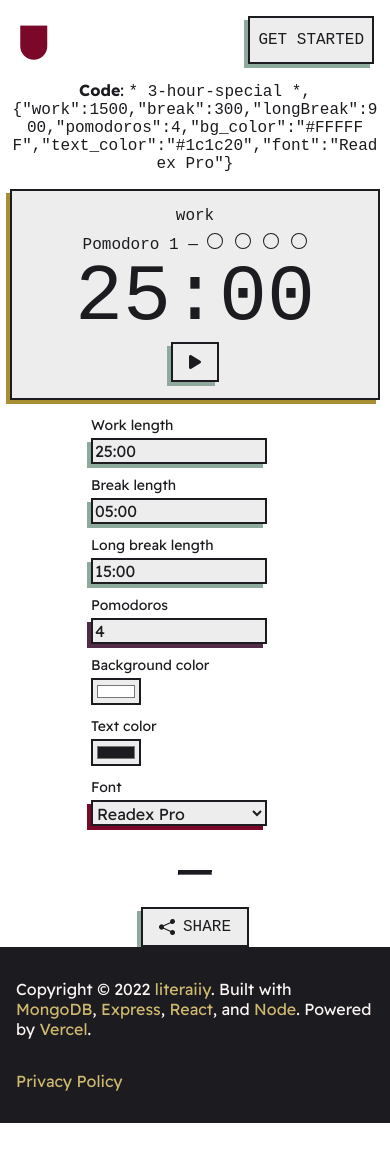
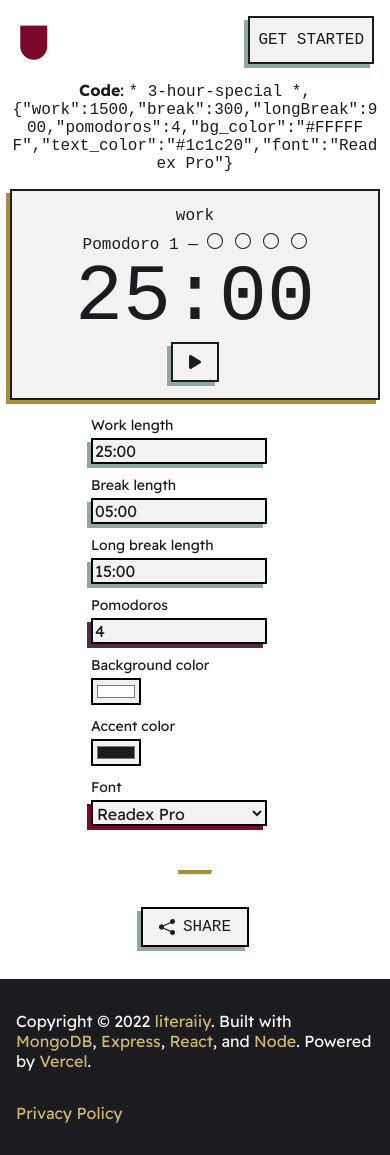
Before and after one commit to literaiiy/campanula, a React (Create React App) app: page /pomo/3-hour-special in a window 390 px wide. Before the commit the page ends 1123 px from the top, so only its background shows below. Built offline with nearby package versions, Linux system fonts and the light colour scheme; a web font is replaced by a local one.

Commit message:
accent color fixed for mobile logo - also added padding for mobile

```diff
--- a/src/components/pomo/Settings.tsx
+++ b/src/components/pomo/Settings.tsx
@@ -22,7 +22,7 @@ export default function Settings(props: Props): JSX.Element {
       <SetOpHMS onUpdate={liftState} id="longBreak" label="Long break length" val={props.defaultOptions.longBreak} def={secToHMS(defaultOptions.longBreak, true)}/>
       <SetOpInteger onUpdate={liftState} id="pomodoros" label="Pomodoros" val={props.defaultOptions.pomodoros} def={"" + defaultOptions.pomodoros}/>
       <SetOpColor onUpdate={liftState} id="bg_color" label="Background color" val={props.defaultOptions.bg_color} def={"" + defaultOptions.bg_color}/>
-      <SetOpColor onUpdate={liftState} id="text_color" label="Text color" val={props.defaultOptions.text_color} def={"" + defaultOptions.text_color}/>
+      <SetOpColor onUpdate={liftState} id="text_color" label="Accent color" val={props.defaultOptions.text_color} def={"" + defaultOptions.text_color}/>
       <SetOpText onUpdate={liftState} id="font" label="Font" val={props.defaultOptions.font} def={"" + defaultOptions.font}/>
     </ul>
   )
--- a/src/routes/pomo.tsx
+++ b/src/routes/pomo.tsx
@@ -26,11 +26,14 @@ export default function Pomo() {
         <style>{`
           :root {
             --bg: ${options.bg_color};
-            --bg2: ${cAdjust(options.bg_color, -7)};
+            --bg2: ${cAdjust(options.bg_color, -5)};
             --bg3: ${cAdjust(options.bg_color, -15)};
             --acc: ${options.text_color};
           }
           .campanula-logo * {
+            ${options.text_color !== "#1c1c20" || options.bg_color !== "#FFFFFF" ? `color: var(--acc) !important` : ''}
+          }
+          .campanula-logo-mobile * {
             ${options.text_color !== "#1c1c20" || options.bg_color !== "#FFFFFF" ? `color: var(--acc) !important` : ''}
           }
           main, nav {
@@ -38,7 +41,7 @@ export default function Pomo() {
           }
           main *, .button, hr {
             color: var(--acc) !important;
-            border-color: var(--acc) !important;
+            ${options.text_color !== "#1c1c20" || options.bg_color !== "#FFFFFF" ? `border-color: var(--acc) !important` : ''};
           }
           button, .button, input, select, .timer, hr {
             background-color: var(--bg2) !important;
--- a/src/styles/ShareMenu.scss
+++ b/src/styles/ShareMenu.scss
@@ -4,9 +4,9 @@
   display: flex;
   flex-direction: row;
   align-items: center;
-  // margin: 0.25rem 0.5rem 0.75rem 0.5rem;
   border: 2px solid black;
   margin: auto;
   gap: 0.5rem;
   padding: 0.25rem 1rem;
+  margin-bottom: 2rem;
 }
```
